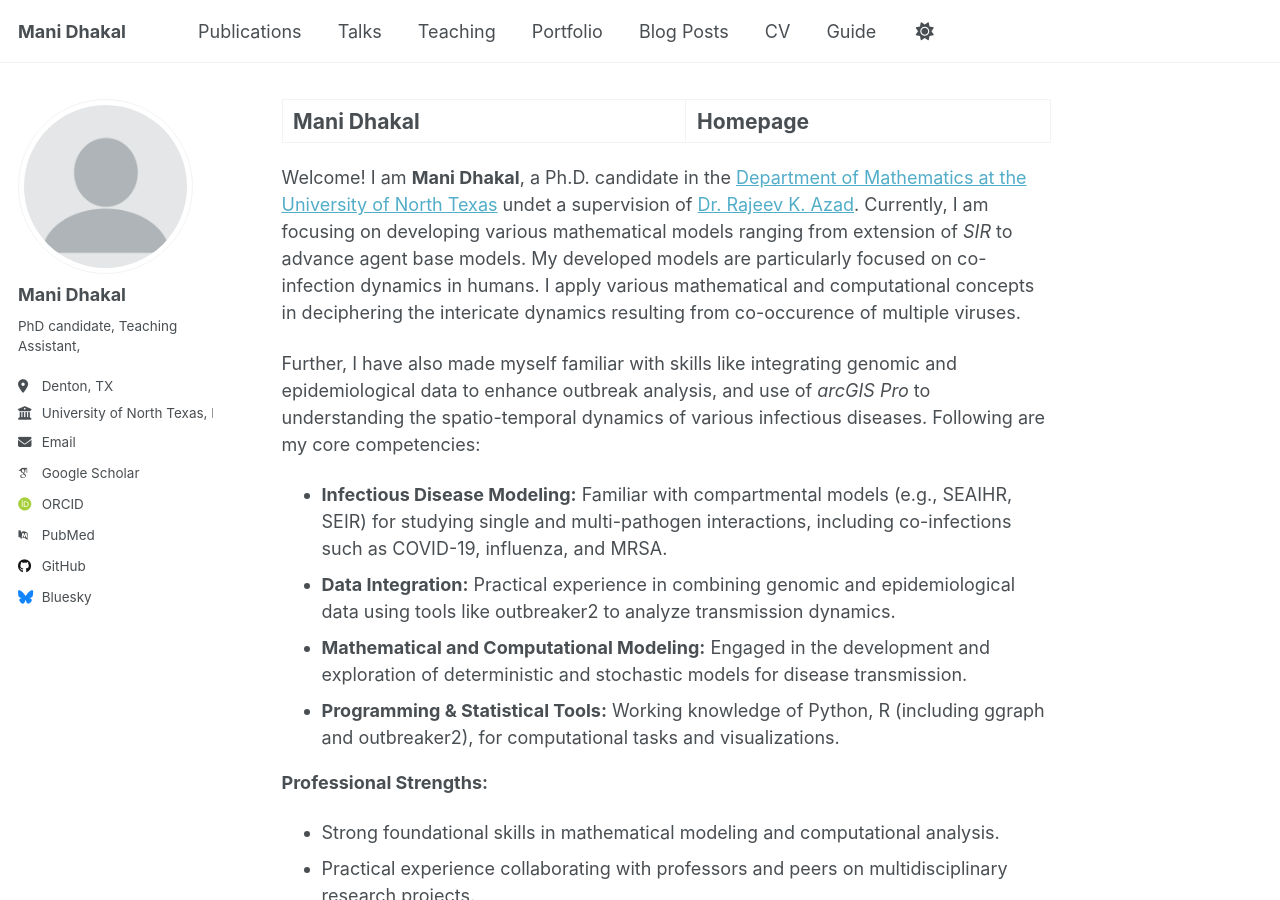
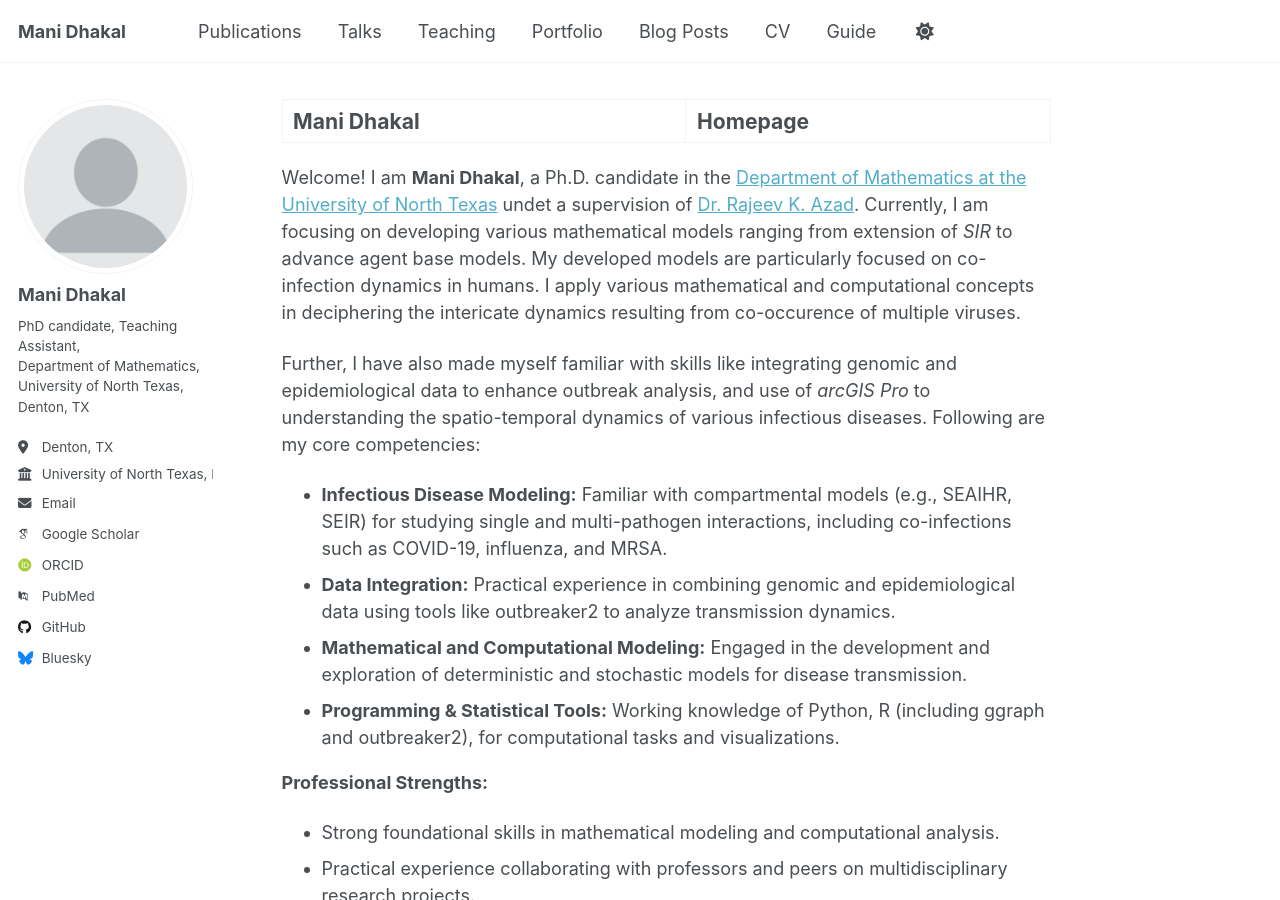
Before and after one commit to ManiDhakal/ManiDhakal.github.io, a Jekyll site: the page built from _pages/about.md, in a window 1280 px wide and 900 px high. Built offline with Jekyll 4.4.1, drawn with Linux system fonts in a browser that asks for light colours; some web fonts are replaced; a script that is not in the unit is left out.

Commit message:
Update _config.yml

```diff
--- a/_config.yml
+++ b/_config.yml
@@ -26,7 +26,7 @@ author:
   avatar           : "profile.png"
   name             : "Mani Dhakal"
   pronouns         : # example: "she/her"
-  bio              : "PhD candidate, Teaching Assistant,"
+  bio              : "PhD candidate, Teaching Assistant, <br> Department of Mathematics, <br> University of North Texas, Denton, TX"
   location         : "Denton, TX"
   employer         : "University of North Texas, Denton, TX"
   uri              : # URL
```
